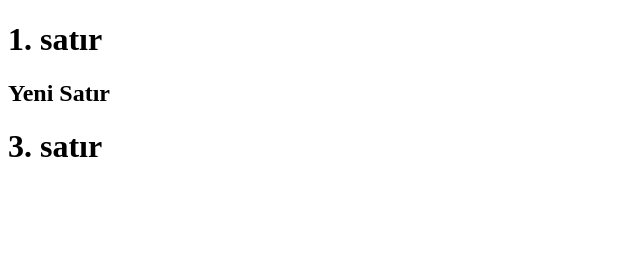
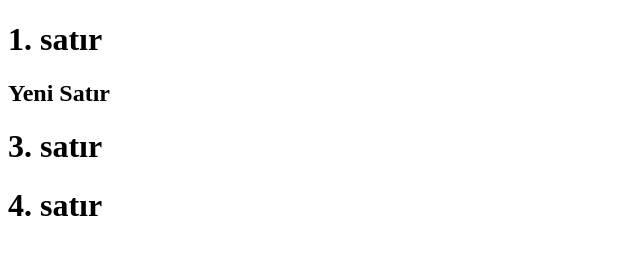
Before and after one commit to elifferide/WebDevGitDeneme, a plain HTML site: page index.html in a window 1280 px wide. Shown: the whole page, without its empty margins (0-640 px from the left). Drawn offline with Linux system fonts and the light colour scheme.

Commit message:
Update index.html

```diff
--- a/index.html
+++ b/index.html
@@ -8,5 +8,6 @@
     <h1>1. satır</h1>
     <h2>Yeni Satır</h2>
     <h1>3. satır</h1>
+    <h1>4. satır</h1>
   </body>
 </html>
```
